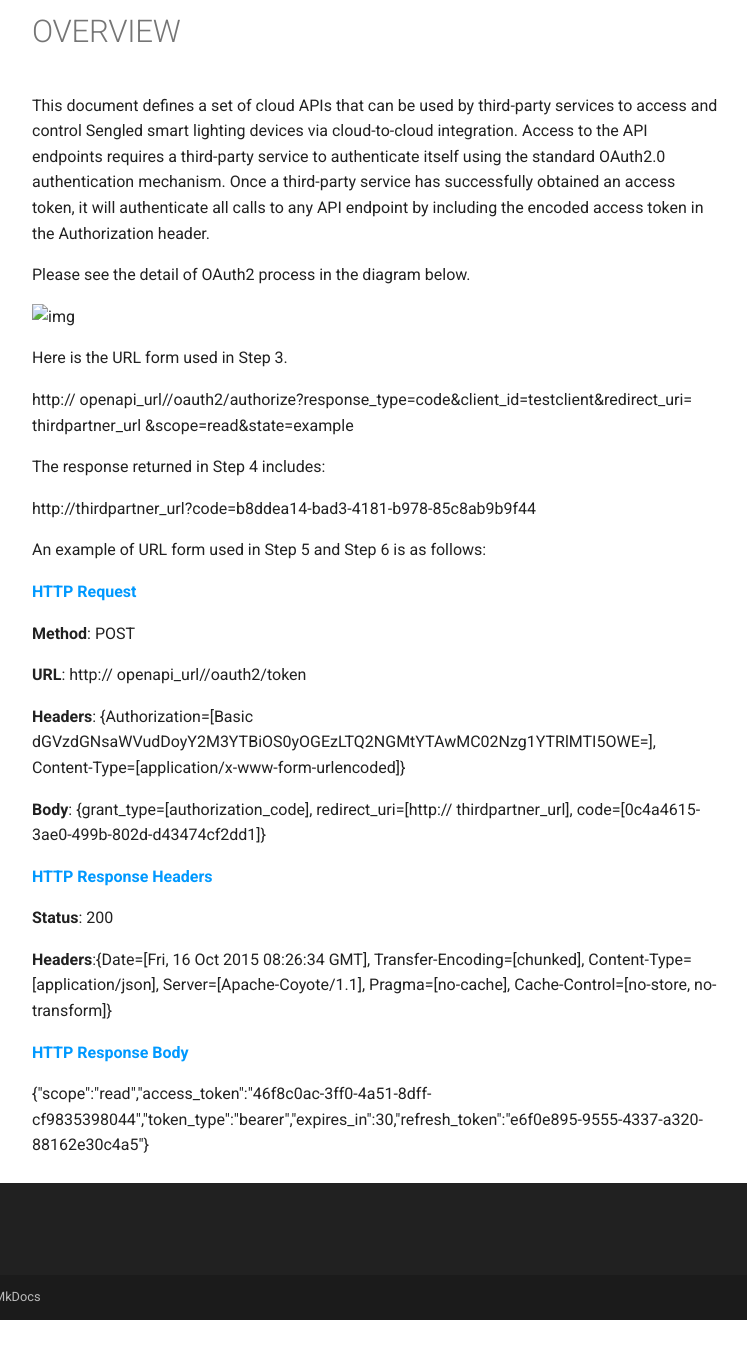
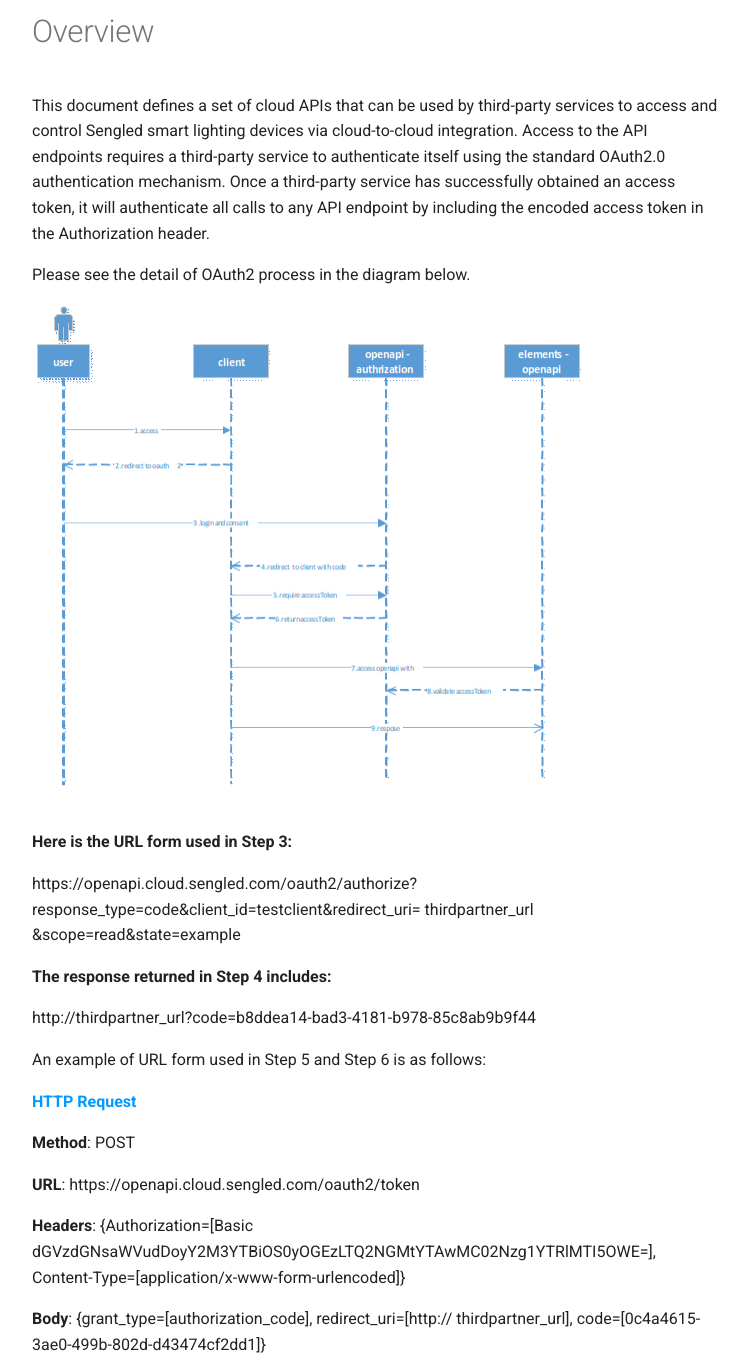
Before and after one commit to shixl1987/docs, a plain HTML site: page index.html in a window 1280 px wide. Shown: the part 86-1446 px from the top of the page, without its empty margins (264-1011 px from the left). Before the commit the page ends 1406 px from the top, so only its background shows below. Drawn offline with Linux system fonts and the light colour scheme.

Commit message:
Add files via upload

```diff
--- a/index.html
+++ b/index.html
@@ -234,25 +234,25 @@
 
 
 
-                <h1 id="overview">OVERVIEW</h1>
+                <h1 id="overview">Overview</h1>
 <p>This document defines a set of cloud APIs that can be used by third-party services to access and control Sengled smart lighting devices via cloud-to-cloud integration. Access to the API endpoints requires a third-party service to authenticate itself using the standard OAuth2.0 authentication mechanism. Once a third-party service has successfully obtained an access token, it will authenticate all calls to any API endpoint by including the encoded access token in the Authorization header. </p>
 <p>Please see the detail of OAuth2 process in the diagram below.</p>
-<p><img alt="img" src="file:///C:/Users/dengfei/AppData/Roaming/JisuOffice/ETemp/5156_57534952/poclip1/00/image0.png" /></p>
-<p>Here is the URL form used in Step 3.</p>
-<p>http:// openapi_url//oauth2/authorize?response_type=code&amp;client_id=testclient&amp;redirect_uri= thirdpartner_url &amp;scope=read&amp;state=example</p>
-<p>The response returned in Step 4 includes:</p>
+<p><img alt="img" src="./image4.png" /></p>
+<p><strong>Here is the URL form used in Step 3:</strong></p>
+<p>https://openapi.cloud.sengled.com/oauth2/authorize?response_type=code&amp;client_id=testclient&amp;redirect_uri= thirdpartner_url &amp;scope=read&amp;state=example</p>
+<p><strong>The response returned in Step 4 includes:</strong></p>
 <p>http://thirdpartner_url?code=b8ddea14-bad3-4181-b978-85c8ab9b9f44</p>
 <p>An example of URL form used in Step 5 and Step 6 is as follows:</p>
-<p><font color=#0099ff><strong>HTTP Request</strong></font></p>
+<p><strong><font color="#0099ff">HTTP Request</font></strong></p>
 <p><strong>Method</strong>: POST</p>
-<p><strong>URL</strong>: http:// openapi_url//oauth2/token</p>
+<p><strong>URL</strong>: https://openapi.cloud.sengled.com/oauth2/token</p>
 <p><strong>Headers</strong>: {Authorization=[Basic dGVzdGNsaWVudDoyY2M3YTBiOS0yOGEzLTQ2NGMtYTAwMC02Nzg1YTRlMTI5OWE=], Content-Type=[application/x-www-form-urlencoded]}</p>
 <p><strong>Body</strong>: {grant_type=[authorization_code], redirect_uri=[http:// thirdpartner_url], code=[0c4a4615-3ae0-499b-802d-d43474cf2dd1]}</p>
-<p><strong><font color=#0099ff>HTTP Response Headers</font></strong></p>
+<p><strong><font color="#0099ff">HTTP Response Headers</font></strong></p>
 <p><strong>Status</strong>: 200</p>
 <p><strong>Headers</strong>:{Date=[Fri, 16 Oct 2015 08:26:34 GMT], Transfer-Encoding=[chunked], Content-Type=[application/json], Server=[Apache-Coyote/1.1], Pragma=[no-cache], Cache-Control=[no-store, no-transform]}</p>
-<p><strong><font color=#0099ff>HTTP Response Body</font></strong></p>
-<p>{"scope":"read","access_token":"46f8c0ac-3ff0-4a51-8dff-cf9835398044","token_type":"bearer","expires_in":30,"refresh_token":"e6f0e895-9555-4337-a320-88162e30c4a5"}</p>
+<p><strong><font color="#0099ff">HTTP Response Body</font></strong></p>
+<p>{"access_token":"eyJhbGciOiJIUIkpXVCJ9.eyJjIjoiQVQmVCIsyODgoxOjc1OTUiLkIn0.PviXvjkSUbMvYaABFFNoSUCYU", "token_type": "bearer", "refresh_token": "eyJhcCI6IkpXVCJ9.eyJjIjoiQVQwIjoCJqdMy0wYjEyNOiJhdHRfYNgK1sdr20.OjZCFqoFaU1bAM", "expires_in": 86399, "c": "AT&amp;T", "jti": "debug-bj1:7595"}</p>
 
 
 
--- a/sitemap.xml
+++ b/sitemap.xml
@@ -4,7 +4,7 @@
 
     <url>
      <loc>/</loc>
-     <lastmod>2018-04-28</lastmod>
+     <lastmod>2018-06-20</lastmod>
      <changefreq>daily</changefreq>
     </url>
 
@@ -12,7 +12,7 @@
 
     <url>
      <loc>/response/</loc>
-     <lastmod>2018-04-28</lastmod>
+     <lastmod>2018-06-20</lastmod>
      <changefreq>daily</changefreq>
     </url>
 
@@ -20,7 +20,7 @@
 
     <url>
      <loc>/endpoint/</loc>
-     <lastmod>2018-04-28</lastmod>
+     <lastmod>2018-06-20</lastmod>
      <changefreq>daily</changefreq>
     </url>
 
```
Also changed, not shown: image4.png (added).
